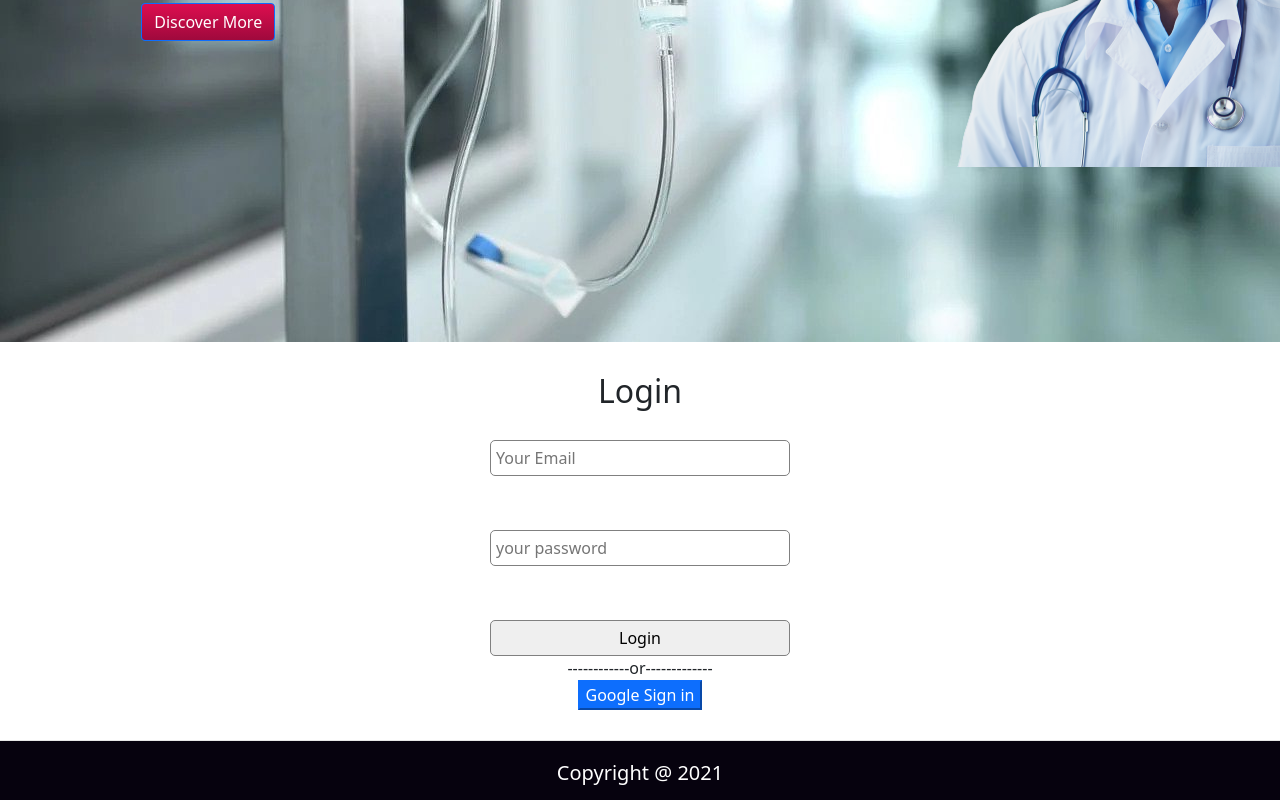
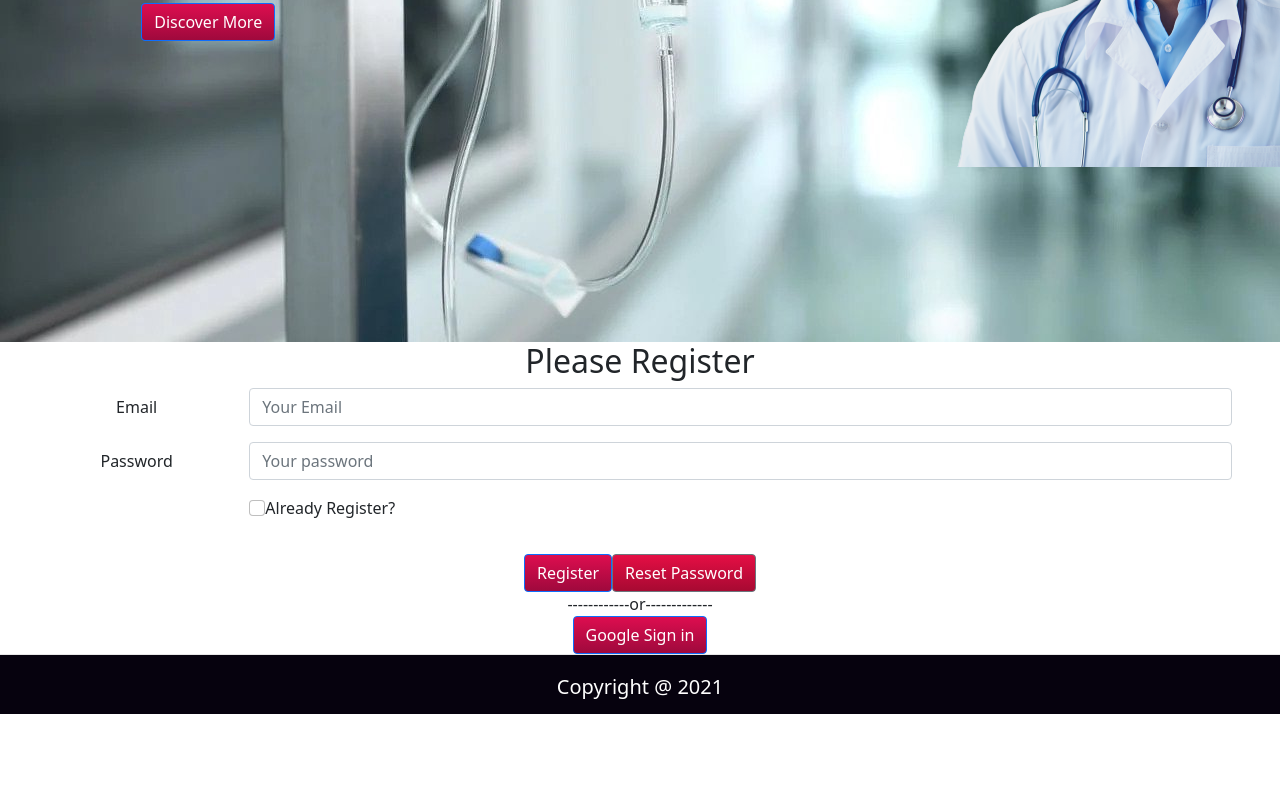
Before and after one commit to saifulislammunna/bangladesh-general-hospital, a React (Create React App) app: page /login in a window 1280 px wide. Shown: the part 548-1348 px from the top of the page. After the commit the page ends 1262 px from the top, so only its background shows below. Built offline with nearby package versions, Linux system fonts and the light colour scheme; no server answers.

Commit message:
email @ password login implementation added

```diff
--- a/src/components/Login/Login.css
+++ b/src/components/Login/Login.css
@@ -1,18 +1,23 @@
-.login-form{
+/* .login-form{
     display: flex;
     justify-content: center;
     align-items: center;
     margin: 30px 150px;
-}
+} */
 
-.login-form input{
+/* .login-form input{
     display: block;
     margin-top: 30px;
     padding: 5px;
     border: 1px solid gray;
     border-radius: 5px;
     width: 300px;
-}
+} */
+/* .label{
+    padding-top: 30px;
+    font-size: 20px;
+} */
+/*
 .error{
     color: red;
-}
+} */
--- a/src/components/Login/Login.js
+++ b/src/components/Login/Login.js
@@ -1,12 +1,14 @@
-import React from 'react';
+import React, { useState } from 'react';
+import { Button } from 'react-bootstrap';
 import { useHistory, useLocation } from 'react-router';
 import useAuth from '../../hooks/useAuth';
+import { getAuth, createUserWithEmailAndPassword,signInWithEmailAndPassword, sendEmailVerification,sendPasswordResetEmail } from "firebase/auth";
 
 
  import './Login.css';
 
 const Login = ( ) => {
-
+  const auth = getAuth();
  const { singnInUsingGoogle} =  useAuth();
  const location = useLocation();
  const history = useHistory();
@@ -19,24 +21,127 @@ const Login = ( ) => {
      })
 
  }
+ const [email,setEmail] = useState('');
+ const [password, setPassword] =useState('');
+ const [error, setError] = useState('');
+ const [isLogin, setIsLogin] = useState(false);
+
+const toggleLogin = e => {
+  setIsLogin(e.target.checked)
+}
+
+ const handleEmailChange = e => {
+   setEmail(e.target.value);
+ }
+ const halePassWordChange = e => {
+  setPassword(e.target.value);
+ }
+
+ const handleRegistration =  e => {
+    e.preventDefault();
+     console.log( email, password);
+     if(password.length < 6 ){
+       setError('Password Must be 6 Characters long')
+       return ;
+     }
+     if(!/(?=.*[A-Z].*[A-Z])/.test(password)){
+              setError('Password Must contain two upper case');
+              return;
+     }
+    isLogin?processlogin(email, password) : regiterNewUser(email, password);
+
+
+ }
+const processlogin = (email, password) => {
+  signInWithEmailAndPassword(auth, email, password)
+  .then(result => {
+    const user = result.user;
+    console.log(user);
+    setError('');
+
+  })
+  .catch(error => {
+    setError(error.message);
+  })
+}
+
+
+
+const regiterNewUser = (email, password) => {
+  createUserWithEmailAndPassword(auth, email, password)
+  .then(result => {
+    const user = result.user;
+    console.log(user);
+    setError('');
+    verifyEmail();
+  })
+  .catch(error => {
+    setError(error.message);
+  })
+}
+const verifyEmail = () =>{
+  sendEmailVerification(auth.currentUser)
+  .then( result => {
+    console.log(result);
+  })
+}
+
+const handleResetPassword = () => {
+
+  sendPasswordResetEmail(auth, email)
+   .then(result => {
+
+  })
+}
+
     return (
-        <div className="login-form">
-            <div>
-                <h2>Login</h2>
-                <form  >
-                    <input type="email" name="" id="" placeholder="Your Email" />
-                    <br />
-                    <input type="password" name="" id="" placeholder="your password"/>
-                    <br />
-                    <input type="submit" value="Login" />
+        <div className="mx-5">
+            <div >
+            <h2>Please {isLogin ? 'Login' :'Register'}</h2>
+               <div className=" " /* className="login-form" */>
+               <form onSubmit={handleRegistration}>
+  <div className="row mb-3">
+    <label htmlFor="inputEmail3" className="col-sm-2 col-form-label">Email</label>
+    <div className="col-sm-10">
+      <input onBlur={handleEmailChange} required type="email" className="form-control" id="inputEmail3" placeholder="Your Email"/>
+    </div>
+  </div>
+  <div className="row mb-3">
+    <label htmlFor="inputPassword3" className="col-sm-2 col-form-label">Password</label>
+    <div className="col-sm-10">
+      <input  onChange={halePassWordChange}  type="password" className="form-control" id="inputPassword3" placeholder="Your password"/>
+    </div>
+  </div>
 
-                </form>
+  <div className="row mb-3">
+    <div className="col-sm-10 offset-sm-2">
+      <div className="form-check d-flex">
+        <input onChange={toggleLogin} className="form-check-input" type="checkbox" id="gridCheck1"/>
+        <label className="form-check-label" htmlFor="gridCheck1">
+          Already Register?
+        </label>
+      </div>
+    </div>
+  </div>
+  <div className="row mb-3 text-danger">
+    {error}
+  </div>
+  <button type="submit" className="btn  btn-primary">{isLogin ? 'Log in' :'Register'}</button>
+  <button onClick={handleResetPassword} type="button" class="btn btn-secondary  "> Reset Password</button>
+
+</form>
+
+
+
+
+               </div>
+
 
 
                 <div>------------or-------------</div>
-                <button  onClick = {handleGoogleLogin}
-                 className="btn-primary"
-                 >Google Sign in</button>
+                <Button   onClick = {handleGoogleLogin}
+                 className="btn"
+                 >Google Sign in</Button >
 
             </div>
         </div>
--- a/src/components/Service/Service.css
+++ b/src/components/Service/Service.css
@@ -0,0 +1,3 @@
+.single-service:hover{
+
+}
--- a/src/components/Service/Service.js
+++ b/src/components/Service/Service.js
@@ -11,15 +11,15 @@ const Service = (props) => {
     return (
 
         <div>
-            <div>
+            <div className="single-service">
               {/* card group added */}
             <CardGroup >
   <Card  className=" ">
     <Card.Img variant="top" src={img} className="  p-5"  width="450" height="350" />
     <Card.Body>
-      <Card.Title>  Name : {name}</Card.Title>
+      <Card.Title className="fs-2">   {name}</Card.Title>
 
-      <h4> {description}</h4>
+      < p className="text-start"> {description}</p>
       <div>
       <Link to={url} ><Button> <FontAwesomeIcon icon={faInfo } /> Detail</Button> </Link>
       </div>
```
